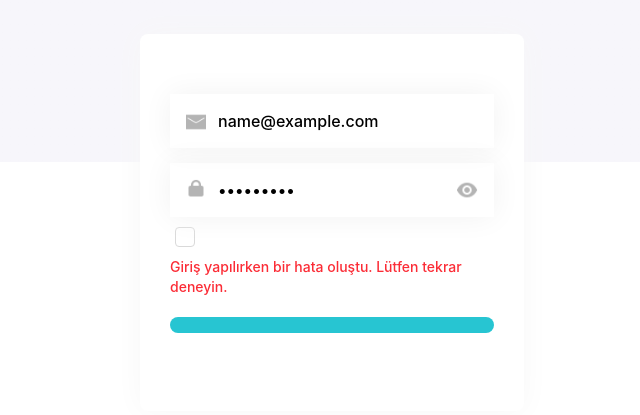
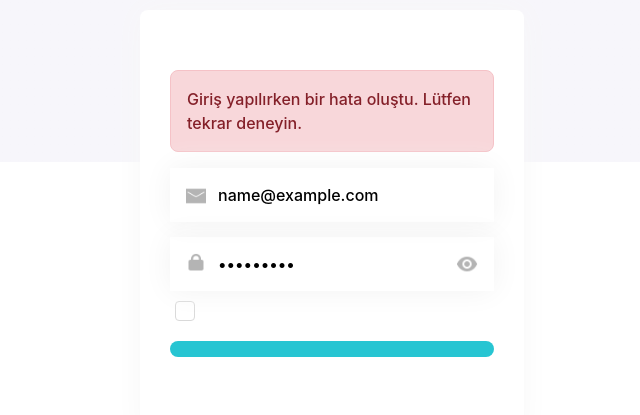
Before and after one commit to melihkostk/portfoy, a React (Vite) app: page /login in a window 1280 px wide. Both pictures are taken after typing "name@example.com", "Sample123" into the empty fields and a click on the button "submit". Shown: the part 238-653 px from the top of the page, without its empty margins (308-948 px from the left). Built offline with nearby package versions, Linux system fonts and the light colour scheme; no server answers.

Commit message:
Error messages location changed

```diff
--- a/src/pages/Login.jsx
+++ b/src/pages/Login.jsx
@@ -18,13 +18,13 @@ export function Login() {
     const [email, setEmail] = useState("")
     const [password, setPassword] = useState("")
     const [error, setError] = useState("")
-    const [loading, setLoading] = useState(false)
+    const [loaded, setLoaded] = useState(true)
     const navigate = useNavigate ();
 
     function login(e) {
         e.preventDefault();
         setError("");
-        setLoading(true);
+        setLoaded(false);
 
         loginRequest(email, password, locale)
             .then((data) => {
@@ -41,7 +41,7 @@ export function Login() {
                 setError("Giriş yapılırken bir hata oluştu. Lütfen tekrar deneyin.");
             })
             .finally(() => {
-                setLoading(false);
+                setLoaded(true);
             });
     }
 
@@ -51,7 +51,7 @@ export function Login() {
 
     return (
         <div className="flex flex-col justify-center items-center min-h-screen bg-linear-to-b font-sf from-[#f7f6fb] from-[50vh] to-white to-[50vh]">
-            {!translationLoaded && (
+            {(!translationLoaded || !loaded) && (
                 <div className="fixed inset-0 z-50 flex items-center justify-center bg-white/50 backdrop-blur-sm">
                     <ClipLoader
                         size={150}
@@ -74,6 +74,9 @@ export function Login() {
                         <h1 className="text-lg text-[#686868] uppercase font-semibold mb-2.5">{translation?.data?.business?.login}</h1>
                         <p className="text-base text-[#a6a6a6]">{translation?.data?.business?.login_description}</p>
                     </div>
+                    {error && <div className="text-[#842029] bg-[#f8d7da] border border-[#f5c2c7] p-4 rounded-lg mt-2 mb-4 font-medium">
+                        {error}
+                    </div>}
                     <form onSubmit={login}>
                         <div className="my-2.5">
                             <label className="text-[#868686] mb-1.25 font-medium" htmlFor="email">{translation?.data?.business?.email}</label>
@@ -103,10 +106,8 @@ export function Login() {
                                 {translation?.data?.business?.remember_me}
                             </label>
                         </div>
-                        {error && (
-                            <p className="text-red-500 text-sm font-medium mt-2.5">{error}</p>
-                        )}
-                        <button aria-label="submit" type="submit" disabled={loading} className="bg-[#27C5D2] hover:bg-[#026872] disabled:opacity-60 disabled:cursor-not-allowed transition-colors duration-300 ease-in-out cursor-pointer text-white font-medium uppercase w-full py-2 px-5 text-sm rounded-lg mt-5 mb-2">{translation?.data?.business?.login}</button>
+
+                        <button aria-label="submit" type="submit" className="bg-[#27C5D2] hover:bg-[#026872] disabled:opacity-60 disabled:cursor-not-allowed transition-colors duration-300 ease-in-out cursor-pointer text-white font-medium uppercase w-full py-2 px-5 text-sm rounded-lg mt-5 mb-2">{translation?.data?.business?.login}</button>
                         <p className="text-center my-10 text-sm text-[#868686] font-medium">
                             <Link className="block text-[#525252] hover:text-[#27C5D2] transition-colors duration-300 ease-in-out" to={"/register"}>{translation?.data?.business?.register_description?.replace(/<[^>]*>/g, "")}</Link>
                         </p>
--- a/src/pages/NewsDetail.jsx
+++ b/src/pages/NewsDetail.jsx
@@ -58,7 +58,7 @@ export function NewsDetail() {
             </div>
             <div className="w-full max-w-[90%]">
                 <div className="flex items-start max-[992px]:flex-col-reverse">
-                    <div className="flex flex-col bg-white gap-7.5 w-[22%] max-[992px]:w-full max-[992px]:mt-7.5 border border-[#eee] rounded-lg p-3.75">
+                    <div className="flex flex-col bg-white gap-7.5 w-[22%] max-[992px]:w-full max-[992px]:mt-7.5 font-semibold border border-[#eee] rounded-lg p-3.75">
                         <div className="bg-[#eaeaea] text-[#808080] text-center py-2.5 rounded-lg">{translation?.data?.business?.other_articles}</div>
                         {news.filter(item => item.id != id).slice(0, 3).map(item => (
                             <NewsCard page="detail" key={item.id} title={item.title} cover={item.cover} body={item.body} created={item.created_at} id={item.id} />
@@ -73,7 +73,7 @@ export function NewsDetail() {
                             </div>
                         </div>
                         <div
-                            className="article-content"
+                            className="text-[#212529] font-medium"
                             dangerouslySetInnerHTML={{
                                 __html: article.body,
                             }}
```
